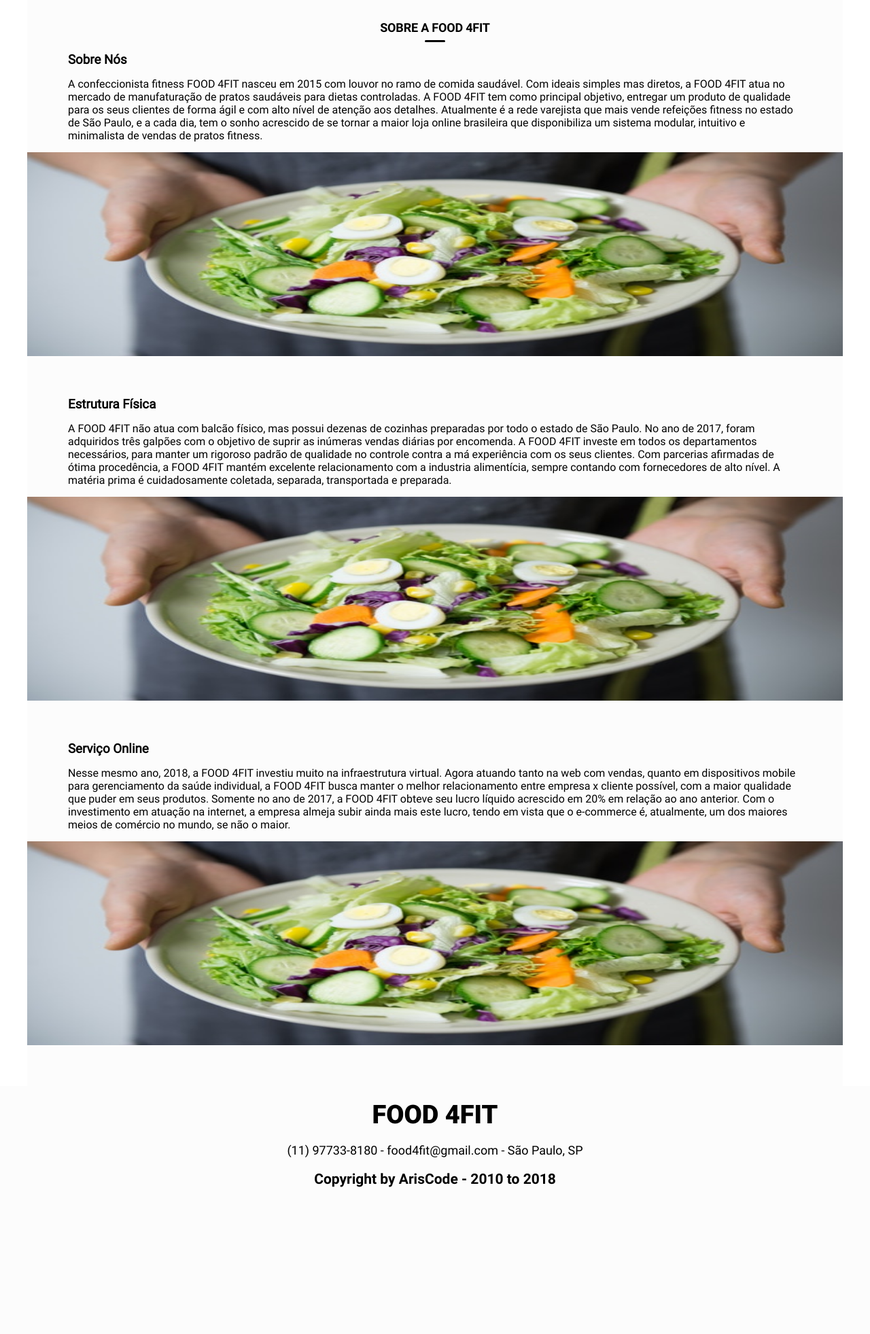
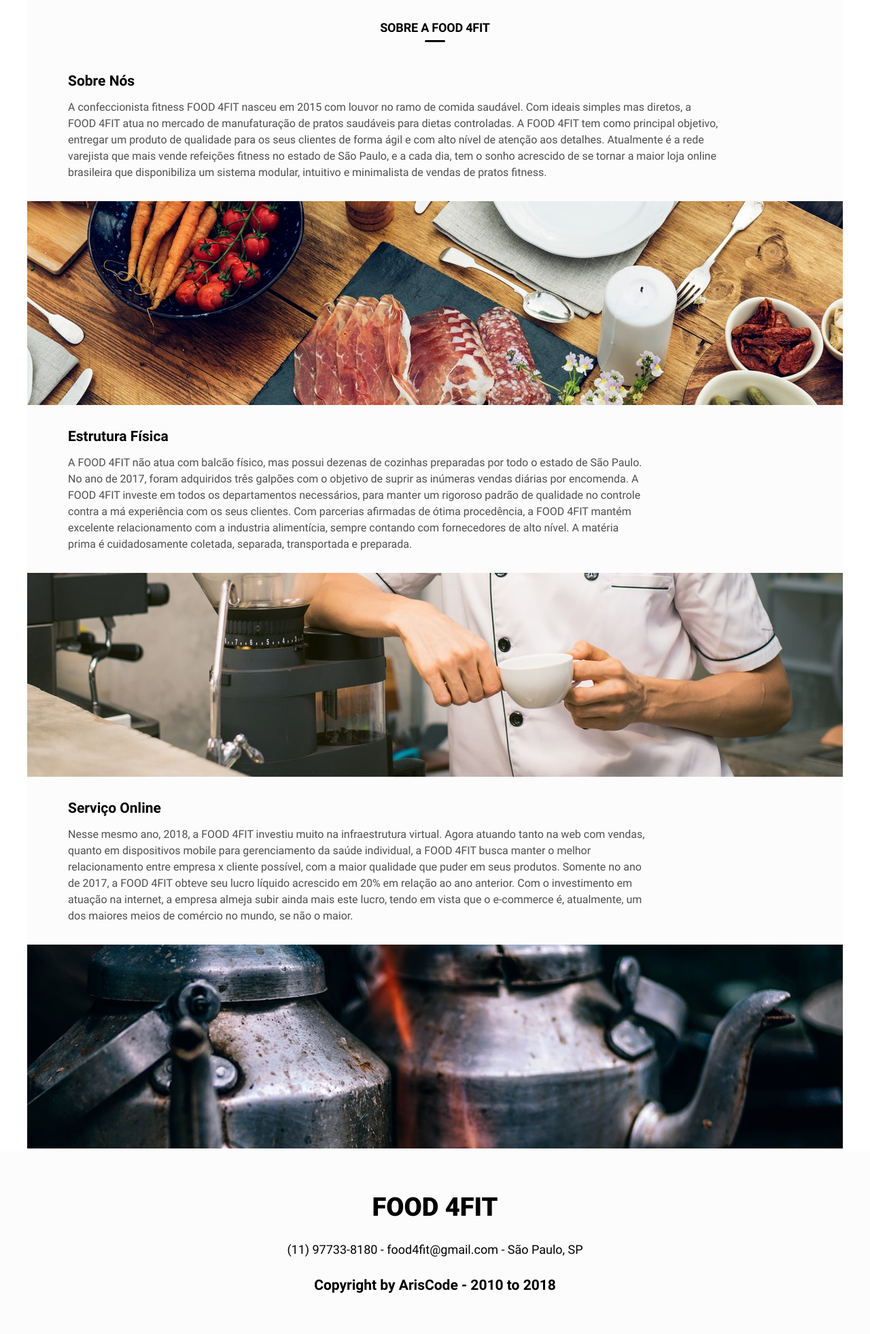
Before and after one commit to ArisCodeOFC/Food4FITWeb, a PHP site: page /view/sobre.php in a window 1280 px wide. Shown: the part 121-2084 px from the top of the page at 68% size. Before the commit the page ends 1868 px from the top, so only its background shows below. Run offline with PHP 8.4, Linux system fonts and the light colour scheme.

Commit message:
Ajustes na interface

```diff
--- a/assets/css/stylesheet.css
+++ b/assets/css/stylesheet.css
@@ -31,6 +31,7 @@ body{
 	flex-direction: column;
 	justify-content: center;
 	align-items: center;
+	z-index: 1;
 }
 ::-webkit-scrollbar{
 	/*Estilização da scrollbar*/
@@ -223,7 +224,6 @@ body{
 	font-family: "Roboto Black";
 	text-align: center;
 	color: #000;
-	padding-top: 20px;
 }
 #footer-flat-content p{
 	/*Descrição no rodapé*/
@@ -231,7 +231,6 @@ body{
 	font-family: "Roboto Regular";
 	text-align: center;
 	color: #000;
-	padding: 20px;
 }
 #footer-flat-content b{
 	/*Copyright*/
@@ -240,7 +239,6 @@ body{
 	font-family: "Roboto Bold";
 	text-align: center;
 	color: #000;
-	padding-bottom: 20px;
 }
 /*==========================================*/
 
@@ -804,6 +781,76 @@ body{
 }
 /*==========================================*/
 
+/* SESSÃO SOBRE NÓS */
+#about-us-block{
+    /*Sessao-filho do cabeçalho da página sobre*/
+    width: 100%;
+	height: auto;
+}
+
+#about-us-content{
+    /*Container-filho do cabeçalho da página sobre*/
+    width: 90%;
+    max-width: 1200px;
+	height: auto;
+}
+
+#text-about-us{
+    /*Container-filho da introdução da página sobre*/
+    width: 100%;
+	height: auto;
+}
+.about-us-title{
+    /*Título da sessão*/
+    font-family: "Roboto Bold";
+    font-size: 21px;
+    color: #000;
+}
+.about-us-text{
+    /*Texto da sessão*/
+    font-size: 16px;
+    line-height: 24px;
+    color: #4F4F4F;
+    font-family: "Roboto Regular";
+}
+.about-us-image-container{
+    /*Container-mãe das imagens da página sobre*/
+    width: 100%;
+    max-width: 1200px;
+    height: 300px;
+    padding: 0;
+}
+.about-us-image-container img{
+    /*Imagem da página sobre*/
+    max-width: 100%;
+    display: block;
+}
+#physical-structure-content{
+    /*Container-filho da sessão de endereços físicos na página sobre*/
+    width: 90%;
+    max-width: 1200px;
+	height: auto;
+}
+
+#text-physical-structure{
+    /*Texto da sessão de endereços físicos na página sobre*/
+    width: 90%;
+    max-width: 1200px;
+	height: auto;
+}
+#online-service-content{
+    /*Container-mãe da sessão de serviços online na página sobre*/
+    width: 90%;
+    max-width: 1200px;
+	height: auto;
+}
+#text-online-service{
+    width: 90%;
+    max-width: 1200px;
+	height: auto;
+}
+/*==========================================*/
+
 /* CASOS DE SUCESSO - JANELA DE ACESSO */
 #success-cases-section{
 	/*Container-mãe da sessão de casos de sucesso*/
--- a/view/components/footer.html
+++ b/view/components/footer.html
@@ -1,7 +1,7 @@
 <footer id="footer-flat">
 	<div id="footer-flat-content">
-		<span>FOOD 4FIT</span>
+		<span class="padding-top-60px padding-bottom-30px">FOOD 4FIT</span>
 		<p>(11) 97733-8180  -  food4fit@gmail.com  -  São Paulo, SP</p>
-		<b>Copyright by ArisCode - 2010 to 2018</b>
+		<b class="padding-top-30px padding-bottom-60px">Copyright by ArisCode - 2010 to 2018</b>
 	</div>
 </footer>
--- a/view/components/navbar.html
+++ b/view/components/navbar.html
@@ -1,11 +1,11 @@
-<nav id="navbar-flat">
+<nav id="navbar-flat"><!-- BARRA DE NAVEGAÇÃO -->
 	<div id="navbar-flat-content">
 		<span id="navbar-flat-logo">FOOD 4FIT</span>
 		<div id="navbar-flat-search">
 			<input type="text" placeholder="Pesquise">
 		</div>
 
-		<div id="navbar-flat-menu">
+		<div id="navbar-flat-menu" onclick="sidenavLeft();">
 			<img src="assets/images/icons/menu.svg" alt="Menu">
 		</div>
 		<div id="navbar-flat-buycart">
@@ -14,11 +14,61 @@
 		<div id="buycart-bubble">
 			<span>2</span>
 		</div>
-		<div id="navbar-flat-login">
+		<div id="navbar-flat-login" onclick="sidenavRight();">
 			<img src="assets/images/icons/user.svg" alt="Login">
 		</div>
-		<div id="user-bubble">
+		<div id="user-bubble" onclick="sidenavRight();">
 			<span>12</span>
 		</div>
 	</div>
 </nav>
+<aside id="sidebar-left"><!-- MENU LATERAL ESQUERDO -->
+	<h2>FOOD 4FIT</h2>
+	<div class="sidebar-separator"></div>
+	<ul class="sidebar-left-list padding-left-30px">
+		<li><a href="index.php">Página Inicial</a></li>
+		<li><a href="">Pratos</a></li>
+		<li><a href="">Fit Session</a></li>
+		<li><a href="sobre.php">Sobre Nós</a></li>
+		<li><a href="contato.php">Fale Conosco</a></li>
+	</ul>
+	<div class="sidebar-separator"></div>
+	<ul class="sidebar-left-list padding-left-30px">
+		<li><a href="">Publicações</a></li>
+		<li><a href="">Dicas de Saúde</a></li>
+		<li><a href="">Personal Fitness</a></li>
+	</ul>
+	<div id="sidebar-left-close" onclick="sidenavLeft();">
+		<img src="assets/images/simbols/close.svg" alt="Fechar Menu">
+	</div>
+</aside>
+<aside id="sidebar-right"><!-- MENU LATERAL DIREITO -->
+	<h2>FOOD 4FIT</h2>
+	<div class="sidebar-separator"></div>
+	<ul class="sidebar-right-list padding-right-30px">
+		<li><a href="">Meu Perfil</a></li>
+		<li><a href="">Pedidos</a></li>
+		<li><a href="">Minhas Dietas</a></li>
+		<li><a href="">Favoritos</a></li>
+		<li><a href="">Diário de Bordo</a></li>
+		<li><a href=""><span>12</span>Notificações</a></li>
+	</ul>
+	<div class="sidebar-separator"></div>
+	<ul class="sidebar-right-list padding-right-30px">
+		<li><a href="">Meus Comentários</a></li>
+		<li><a href="">Minhas Publicações</a></li>
+		<li><a href="">Meus Pratos</a></li>
+		<li><a href="">Agenda</a></li>
+	</ul>
+	<div class="sidebar-separator"></div>
+	<ul class="sidebar-right-list padding-right-30px">
+		<li><a href="">Configurações</a></li>
+		<li><a href="">Termos de Uso</a></li>
+		<li><a href="">Logout</a></li>
+	</ul>
+	<div class="sidebar-separator"></div>
+
+	<div id="sidebar-right-close" onclick="sidenavRight();">
+		<img src="assets/images/simbols/close.svg" alt="Fechar Menu">
+	</div>
+</aside>
--- a/view/home.php
+++ b/view/home.php
@@ -13,7 +13,7 @@
 	<script src="assets/js/scripts.js"></script>
 </head>
 <body>
-	<?php require_once("components/navbar.html") ?><!-- BARRA DE NAVEGAÇÃO VIA PHP -->
+	<?php require_once("components/navbar.html"); ?><!-- BARRA DE NAVEGAÇÃO VIA PHP -->
 	<section class="main"><!-- CONTAINER-MÃE DO SITE -->
 		<header id="header-flat"><!-- CABEÇALHO DA INDEX -->
 			<div id="header-flat-row1" class="animate fadeInUp"><!-- PRIMEIRO CONTAINER-FILHO DO CABEÇALHO DA INDEX -->
@@ -126,9 +126,6 @@
 			</div>
 		</article>
 	</section>
-	<?php require_once("components/sidebar-left.html"); ?><!-- MENU LATERAL ESQUERDO VIA PHP -->
-	<?php require_once("components/sidebar-right.html"); ?><!-- MENU LATERAL DIREITO VIA PHP -->
-
 	<?php require_once("components/footer.html"); ?><!-- RODAPÉ VIA PHP -->
 </body>
 </html>
--- a/view/sobre.php
+++ b/view/sobre.php
@@ -4,79 +4,48 @@
 	<meta charset="utf-8">
 	<meta http-equiv="X-UA-Compatible" content="IE=edge">
 	<meta name="viewport" content="width=device-width, initial-scale=1.0">
-	<title>Food 4fit</title>
+	<title>Sobre a Food 4fit</title>
 	<link rel="icon" type="image/png" href="assets/images/icons/favicon.png"/>
 	<link rel="stylesheet" href="assets/css/stylesheet.css">
 	<link rel="stylesheet" href="assets/css/mobile-stylesheet.css">
 	<link rel="stylesheet" href="assets/css/font-style.css">
-	<link rel="stylesheet" href="assets/css/sobre-style.css">
 	<script src="assets/js/jquery-3.3.1.min.js"></script>
 	<script src="assets/js/scripts.js"></script>
 </head>
 <body>
-	<?php require_once("components/navbar.html") ?>
+	<?php require_once("components/navbar.html") ?><!-- BARRA DE NAVEGAÇÃO VIA PHP -->
     <section class="main">
-        <header id="header-flat">
-            <span id="page-title" class="animate fadeInUp">SOBRE A FOOD 4FIT</span><!-- TÍTULO DA PÁGINA -->
-            <article id="about-us-block" class="margin-top-15px margin-bottom-60px">
-                <div id="about-us-content" class="animate fadeInUp">
-                    <div id="text-about-us" class="margin-bottom-15px">
-                        <h1 class="padding-left-60px margin-bottom-15px">Sobre Nós</h1><!-- TÍTULO DA SESSÃO -->
-                        <p class="padding-left-60px padding-right-60px">
-                            A confeccionista fitness FOOD 4FIT nasceu em 2015 com louvor no ramo de comida saudável. Com ideais simples mas diretos, a
-                            FOOD 4FIT atua no mercado de manufaturação de pratos saudáveis para dietas controladas. A FOOD 4FIT tem como principal
-                            objetivo, entregar um produto de qualidade para os seus clientes de forma ágil e com alto nível de atenção aos detalhes. Atualmente
-                            é a rede varejista que mais vende refeições fitness no estado de São Paulo, e a cada dia, tem o sonho acrescido de se tornar a maior
-                            loja online brasileira que disponibiliza um sistema modular, intuitivo e minimalista de vendas de pratos fitness.
-                        </p>
-                    </div>
-                    <figure>
-                        <img src="assets/images/sobre-nos1.jpeg">
-                    </figure>
+        <span id="page-title" class="animate fadeInUp">SOBRE A FOOD 4FIT</span><!-- TÍTULO DA PÁGINA -->
+        <article id="about-us-block" class="margin-top-15px"><!-- BLOCO GERAL DA PÁGINA -->
+            <div id="about-us-content" class="animate fadeInUp"><!-- CONTEÚDO SESSÃO 'SOBRE NÓS' -->
+                <div id="text-about-us" class="margin-top-30px"><!-- TEXTO DA SESSÃO -->
+                    <h2 class="about-us-title padding-left-60px padding-bottom-15px">Sobre Nós</h2><!-- TÍTULO DA SESSÃO -->
+                    <p class="about-us-text padding-left-60px padding-right-60px">A confeccionista fitness FOOD 4FIT nasceu em 2015 com louvor no ramo de comida saudável. Com ideais simples mas diretos, a FOOD 4FIT atua no mercado de manufaturação de pratos saudáveis para dietas controladas. A FOOD 4FIT tem como principal objetivo, entregar um produto de qualidade para os seus clientes de forma ágil e com alto nível de atenção aos detalhes. Atualmente é a rede varejista que mais vende refeições fitness no estado de São Paulo, e a cada dia, tem o sonho acrescido de se tornar a maior loja online brasileira que disponibiliza um sistema modular, intuitivo e minimalista de vendas de pratos fitness.</p><!-- TEXTO DA SESSÃO -->
                 </div>
-            </article>
-            <section id="physical-structure-block" class="margin-bottom-60px">
-                <div id="physical-structure-content" class="animate fadeInUp">
-                    <div id="text-physical-structure" class="margin-bottom-15px">
-                        <h1 class="padding-left-60px margin-bottom-15px">Estrutura Física</h1><!-- TÍTULO DA SESSÃO -->
-                        <p class="padding-left-60px padding-right-60px">
-                            A FOOD 4FIT não atua com balcão físico, mas possui dezenas de cozinhas preparadas por todo o estado de São Paulo. No ano de
-                            2017, foram adquiridos três galpões com o objetivo de suprir as inúmeras vendas diárias por encomenda. A FOOD 4FIT investe em
-                            todos os departamentos necessários, para manter um rigoroso padrão de qualidade no controle contra a má experiência com os
-                            seus clientes.
-                            Com parcerias afirmadas de ótima procedência, a FOOD 4FIT mantém excelente relacionamento com a industria alimentícia, sempre
-                            contando com fornecedores de alto nível. A matéria prima é cuidadosamente coletada, separada, transportada e preparada.
-                        </p>
-                    </div>
-                    <figure>
-                        <img src="assets/images/sobre-nos1.jpeg">
-                    </figure>
+                <figure class="margin-top-30px"><!-- IMAGEM DA PÁGINA -->
+                    <img src="assets/images/backgrounds/about-us/sobre-nos.jpg" alt="Cozinha">
+                </figure>
+            </div>
+            <div id="physical-structure-content" class="animate fadeInUp"><!-- CONTEÚDO SESSÃO 'ESTRUTURA FÍSICA' -->
+                <div id="text-physical-structure" class="margin-top-30px"><!-- TEXTO DA SESSÃO -->
+                    <h2 class="about-us-title padding-left-60px margin-bottom-15px">Estrutura Física</h2><!-- TÍTULO DA SESSÃO -->
+                    <p class="about-us-text padding-left-60px padding-right-60px">A FOOD 4FIT não atua com balcão físico, mas possui dezenas de cozinhas preparadas por todo o estado de São Paulo. No ano de 2017, foram adquiridos três galpões com o objetivo de suprir as inúmeras vendas diárias por encomenda. A FOOD 4FIT investe em todos os departamentos necessários, para manter um rigoroso padrão de qualidade no controle contra a má experiência com os seus clientes. Com parcerias afirmadas de ótima procedência, a FOOD 4FIT mantém excelente relacionamento com a industria alimentícia, sempre contando com fornecedores de alto nível. A matéria prima é cuidadosamente coletada, separada, transportada e preparada.</p><!-- TEXTO DA SESSÃO -->
                 </div>
-            </section>
-            <section id="online-service-block" class="margin-bottom-60px">
-                <div id="online-service-content" class="animate fadeInUp">
-                    <div id="text-online-service" class="margin-bottom-15px">
-                        <h1 class="padding-left-60px margin-bottom-15px">Serviço Online</h1><!-- TÍTULO DA SESSÃO -->
-                        <p class="padding-left-60px padding-right-60px">
-                            Nesse mesmo ano, 2018, a FOOD 4FIT investiu muito na infraestrutura virtual. Agora atuando tanto na web com vendas, quanto em
-                            dispositivos mobile para gerenciamento da saúde individual, a FOOD 4FIT busca manter o melhor relacionamento entre empresa x
-                            cliente possível, com a maior qualidade que puder em seus produtos.
-                            Somente no ano de 2017, a FOOD 4FIT obteve seu lucro líquido acrescido em 20% em relação ao ano anterior. Com o investimento
-                            em atuação na internet, a empresa almeja subir ainda mais este lucro, tendo em vista que o e-commerce é, atualmente, um dos
-                            maiores meios de comércio no mundo, se não o maior.
-
-                        </p>
-                    </div>
-                    <figure>
-                        <img src="assets/images/sobre-nos1.jpeg">
-                    </figure>
+                <figure class="margin-top-30px"><!-- IMAGEM DA PÁGINA -->
+                    <img src="assets/images/backgrounds/about-us/sobre-nos2.jpg" alt="Cozinheiro">
+                </figure>
+            </div>
+            <div id="online-service-content" class="animate fadeInUp"><!-- CONTEÚDO SESSÃO 'SERVIÇO ONLINE' -->
+                <div id="text-online-service" class="margin-top-30px"><!-- TEXTO DA SESSÃO -->
+                    <h2 class="about-us-title padding-left-60px margin-bottom-15px">Serviço Online</h2><!-- TÍTULO DA SESSÃO -->
+                    <p class="about-us-text padding-left-60px padding-right-60px">Nesse mesmo ano, 2018, a FOOD 4FIT investiu muito na infraestrutura virtual. Agora atuando tanto na web com vendas, quanto em dispositivos mobile para gerenciamento da saúde individual, a FOOD 4FIT busca manter o melhor relacionamento entre empresa x cliente possível, com a maior qualidade que puder em seus produtos. Somente no ano de 2017, a FOOD 4FIT obteve seu lucro líquido acrescido em 20% em relação ao ano anterior. Com o investimento em atuação na internet, a empresa almeja subir ainda mais este lucro, tendo em vista que o e-commerce é, atualmente, um dos maiores meios de comércio no mundo, se não o maior.</p><!-- TEXTO DA SESSÃO -->
                 </div>
-            </section>
-        </header>
+                <figure class="margin-top-30px"><!-- IMAGEM DA PÁGINA -->
+                    <img src="assets/images/backgrounds/about-us/sobre-nos3.jpg" alt="Chaleira">
+                </figure>
+            </div>
+        </article>
 	</section>
-	<?php require_once("components/sidebar-left.html"); ?><!-- MENU LATERAL ESQUERDO VIA PHP -->
-	<?php require_once("components/sidebar-right.html"); ?><!-- MENU LATERAL DIREITO VIA PHP -->
-
 	<?php require_once("components/footer.html"); ?><!-- RODAPÉ VIA PHP -->
 </body>
 </html>
```
Also changed, not shown: other parts of assets/css/stylesheet.css (+104 -23 lines), assets/js/scripts.js (+5 -5 lines), assets/images/backgrounds/about-us/sobre-nos.jpg (added), assets/images/backgrounds/about-us/sobre-nos2.jpg (added), assets/images/backgrounds/about-us/sobre-nos3.jpg (added).
